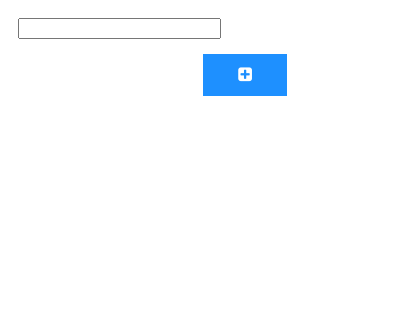
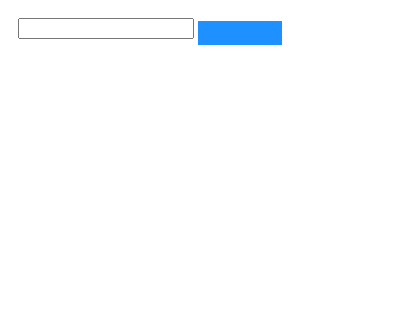
Before and after one commit to Erick2206/Window_Session_Saver, a browser extension: page src/popup/save_extension.html in a window 400 px wide. Drawn offline with Linux system fonts and the light colour scheme.

Commit message:
minor changes

```diff
--- a/src/popup/save_extension.html
+++ b/src/popup/save_extension.html
@@ -10,12 +10,11 @@
 
 <body>
     <div class="container">
-        <div class="addBar">
-            <input type="text" name="fname" id="input">
+        <div class="upperBar">
+            <input type="text" id="textBox" name="fname" >
+            <button  id="bttn"></button>
         </div>
-        <div class="click">
-            <button class="btn" id="bttn"><i class="fa fa-plus-square"></i></button>
-        </div>
+
         <div class="popup-content">
             <ul id="list">
 
--- a/src/popup/web.css
+++ b/src/popup/web.css
@@ -1,22 +1,40 @@
 .container{
 	width:300px;
 	height:300px;
+}
 
+.upperBar{
+/*	width: 65%; */
+	padding: 10px 10px;
+	margin: 0 auto;
+/*	float:left; */
+/*	display: inline-block; */
 }
-.addBar{
-	width: 65%;
-padding: 10px 10px;
-	margin: 0 auto;
-	float:left;
-	display: inline-block;
 
+#textBox{
+	width: 60%;
+  margin: 0 auto;
+/*	display: inline-block; */
 }
-#input{
-	width: 100%;
-  	margin: 0 auto;
-		display: inline-block;
 
+#bttn {
+    background-color: DodgerBlue; /* Blue background */
+    border: none; /* Remove borders */
+    color: white; /* White text */
+    padding: 12px 16px; /* Some padding */
+		padding-left: 20px;
+		font-size: 16px; /* Set a font size */
+    cursor: pointer; /* Mouse pointer on hover */
+    width: 30%;
+    margin:0 auto;
+/*		height: 10%; */
 }
+
+#list {
+	display: block;
+	list-style-type: none;
+}
+
 .click{
 	width: 35%;
   	margin-top:5px;
@@ -25,22 +43,14 @@ padding: 10px 10px;
 
 }
 .popup-content{
-	width:80px;
-	padding-top:8px;
+ 	padding-top: 8px;
+}
 
-}
 #create{
 	width:80px;
 	height:20px;
 }
-.btn {
-    background-color: DodgerBlue; /* Blue background */
-    border: none; /* Remove borders */
-    color: white; /* White text */
-    padding: 12px 16px; /* Some padding */
-    font-size: 16px; /* Set a font size */
-    cursor: pointer; /* Mouse pointer on hover */
-    width:80%;
-    margin:0 auto;
-		height: 10%;
+
+.flag {
+	border: none;
 }
--- a/src/ret.js
+++ b/src/ret.js
@@ -7,7 +7,7 @@ function update(data){
 		for(let key in obj){
 			var btn = document.createElement("BUTTON");
 			btn.appendChild(document.createTextNode(key));
-			btn.id = key;
+			btn.classList.add("flag");
 			btn.onclick = reloadTabs;
 			ul.appendChild(btn);
 		}
--- a/src/save.js
+++ b/src/save.js
@@ -51,7 +51,7 @@ function saveTabs(tabs){
 		}
 	}
 
-	flag=document.querySelector('#input').value;
+	flag=document.querySelector('#textBox').value;
 	//console.log(typeof(flag));
 	KeyPair[flag] = arr;
 
@@ -67,15 +67,18 @@ function getTabs(){
 
 function updateList(){
 	var ul = document.getElementById("list");
-	flag=document.querySelector('#input').value
+	var li = document.createElement("li");
+	flag=document.querySelector('#textBox').value
 	if(!document.getElementById(flag.valueOf())){
 		var btn = document.createElement("BUTTON");
 		// code to add button with ID as Name entered by User
 		//  Onclick : Reload function is called to Load arrays
 		btn.appendChild(document.createTextNode(flag));
+		btn.classList.add("flag");
 		btn.id = flag;
 		btn.onclick = reloadTabs;
-		ul.appendChild(btn);
+		li.appendChild(btn);
+		ul.appendChild(li);
 	}
 }
 
@@ -106,7 +109,7 @@ function main(){
 document.querySelector('#bttn').addEventListener('click',main)
 
 // Get the input field
-var input = document.getElementById("input");
+var input = document.getElementById("textBox");
 
 // Execute a function when the user releases a key on the keyboard
 input.addEventListener("keyup", function(event) {
```
Also changed, not shown: 6 other files.
